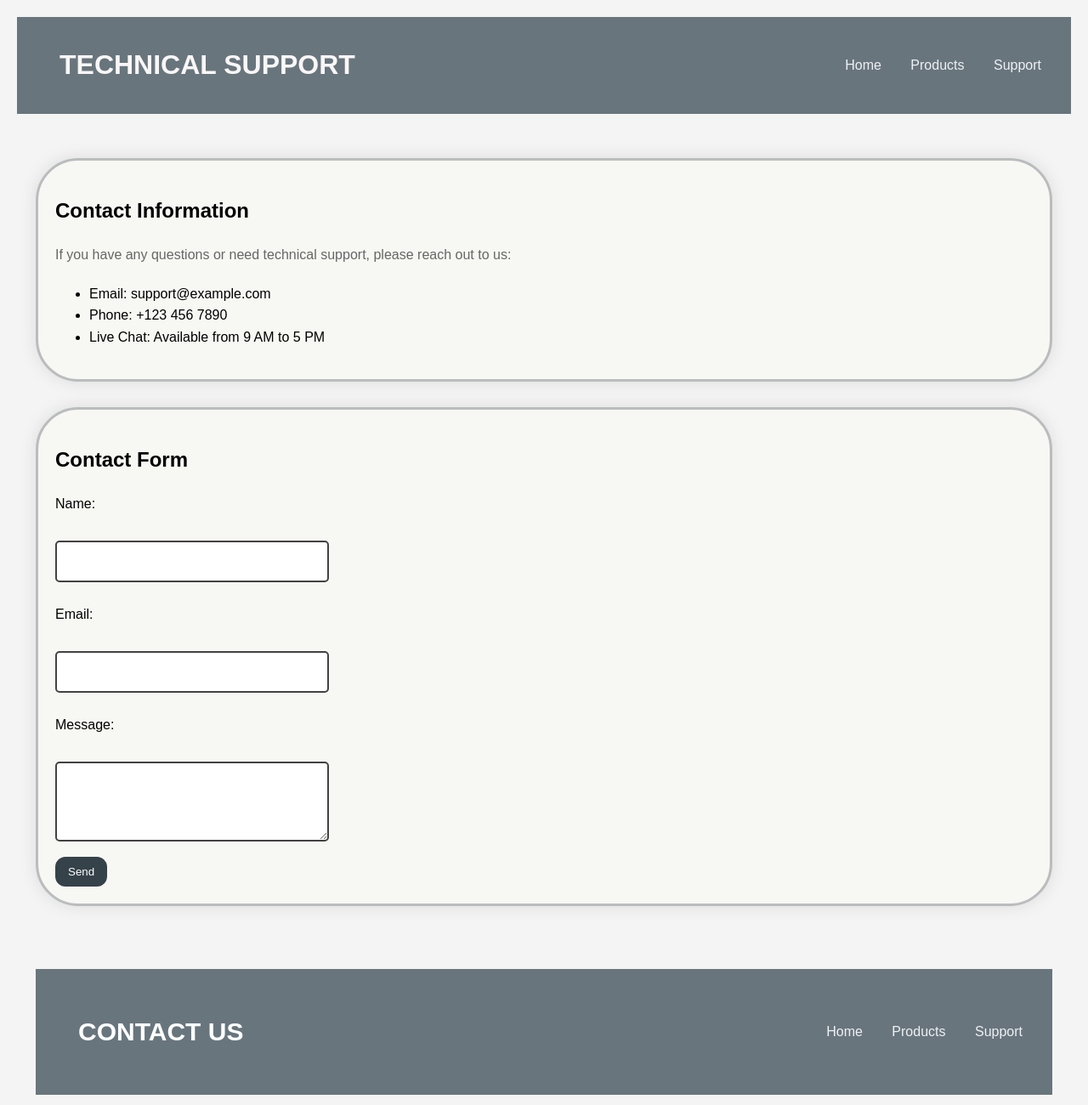
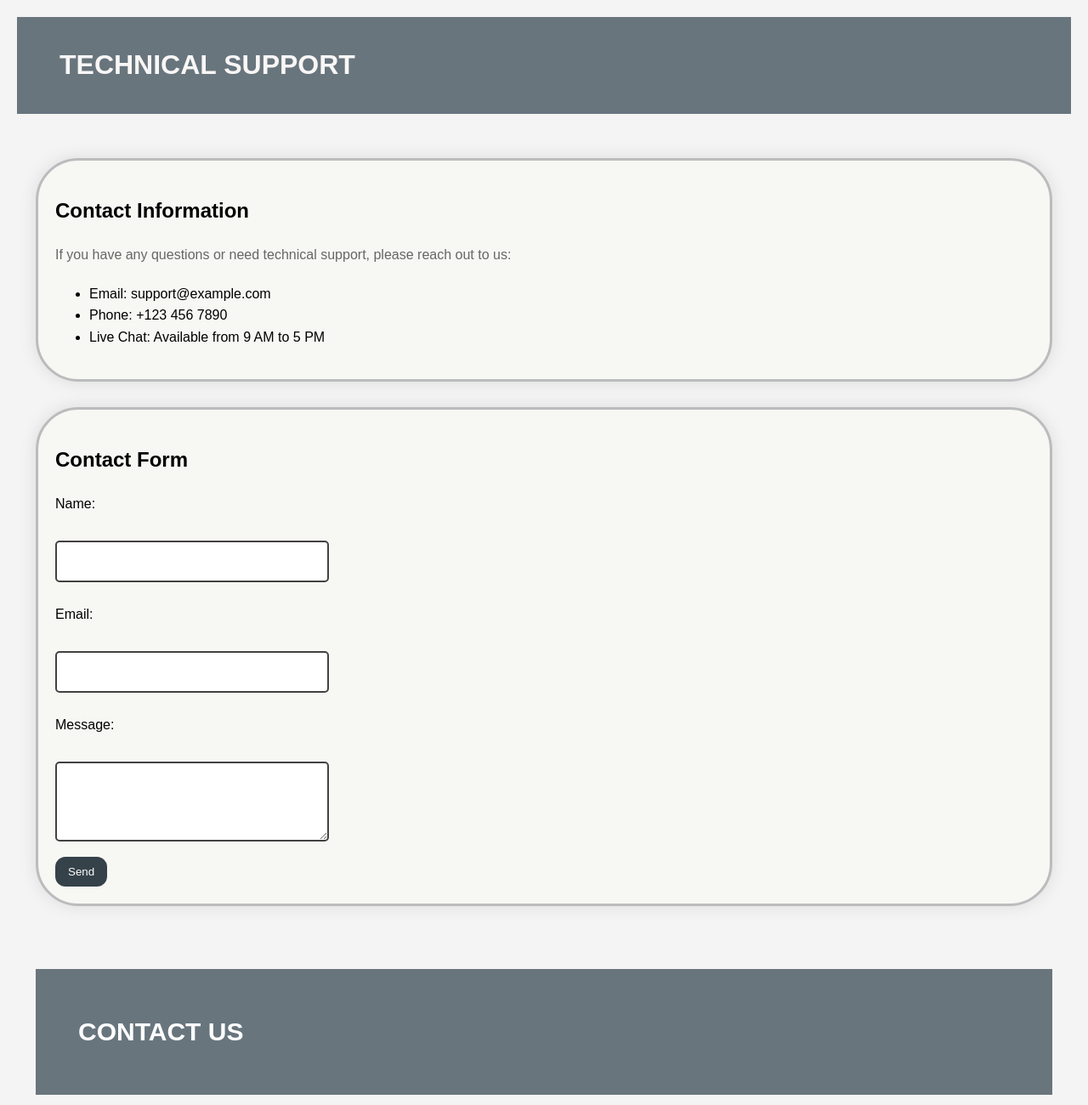
Before and after one commit to shimaawazery/index.html, a plain HTML site: page technica;.support.html in a window 1280 px wide. Shown: the top 1300 px of the page at 85% size. Drawn offline with nearby package versions, Linux system fonts and the light colour scheme.

Commit message:
Add files via upload

```diff
--- a/technica;.support.html
+++ b/technica;.support.html
@@ -16,14 +16,6 @@
 
     <header>
         <h1>TECHNICAL SUPPORT</h1>
-
-        <nav>
-          <ul>
-            <li><a href="nav.html" target="_blank">Home</a></li>
-            <li><a href="products.html" target="_blank">Products</a></li>
-            <li><a href="support.html " target="_blank">Support</a></li>
-          </ul>
-        </nav>
       </header>
 
       <main>
@@ -63,16 +55,6 @@
       <main>
         <header>
           <h4>CONTACT US</h4>
-
-          <nav>
-            <ul>
-              <li><a href="nav.html" target="_blank">Home</a></li>
-              <li><a href="products.html" target="_blank">Products</a></li>
-              <li>
-                <a href="technical support.html" target="_blank">Support</a>
-              </li>
-            </ul>
-          </nav>
         </header>
 
         <div class="contact">
```
